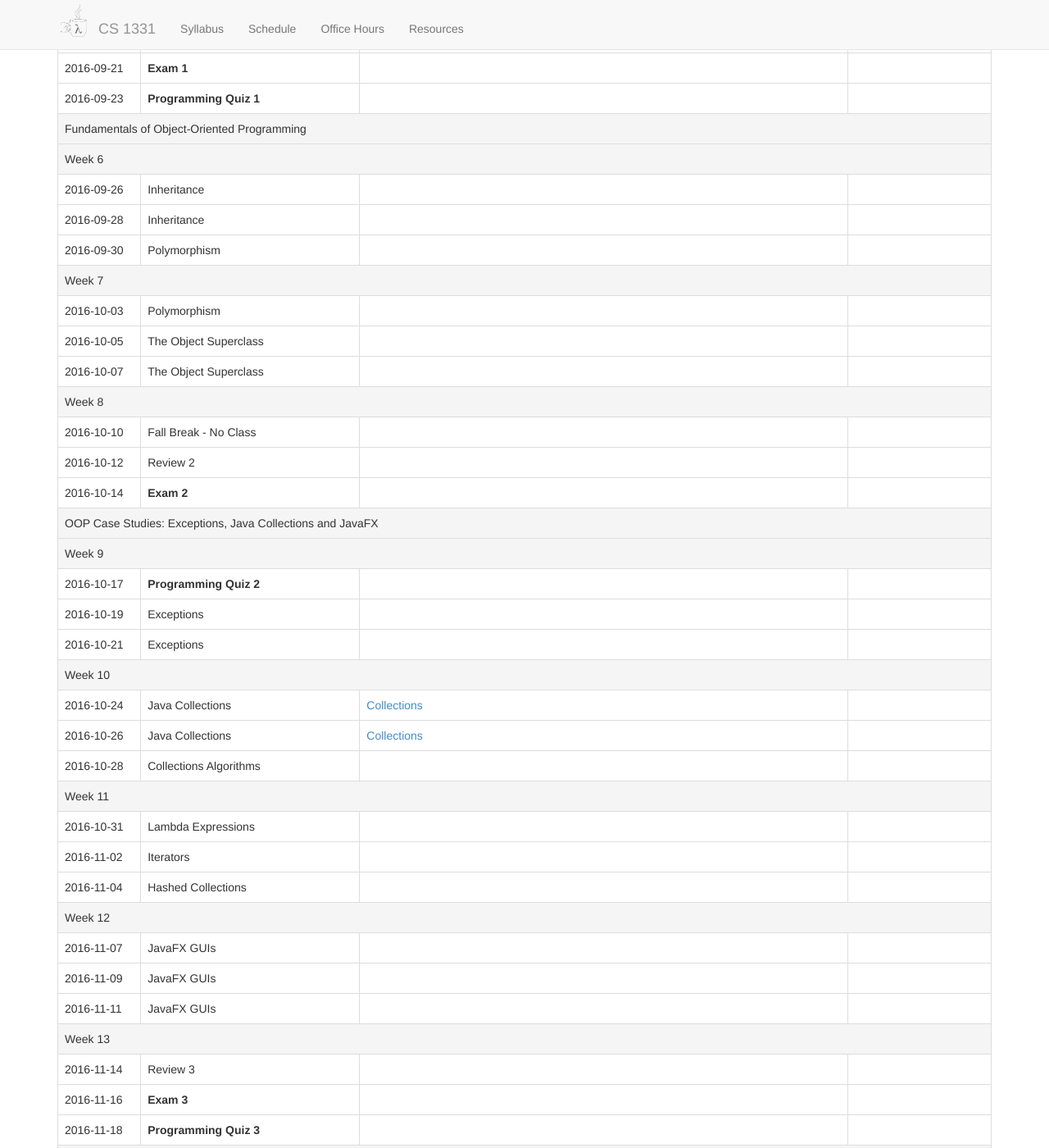
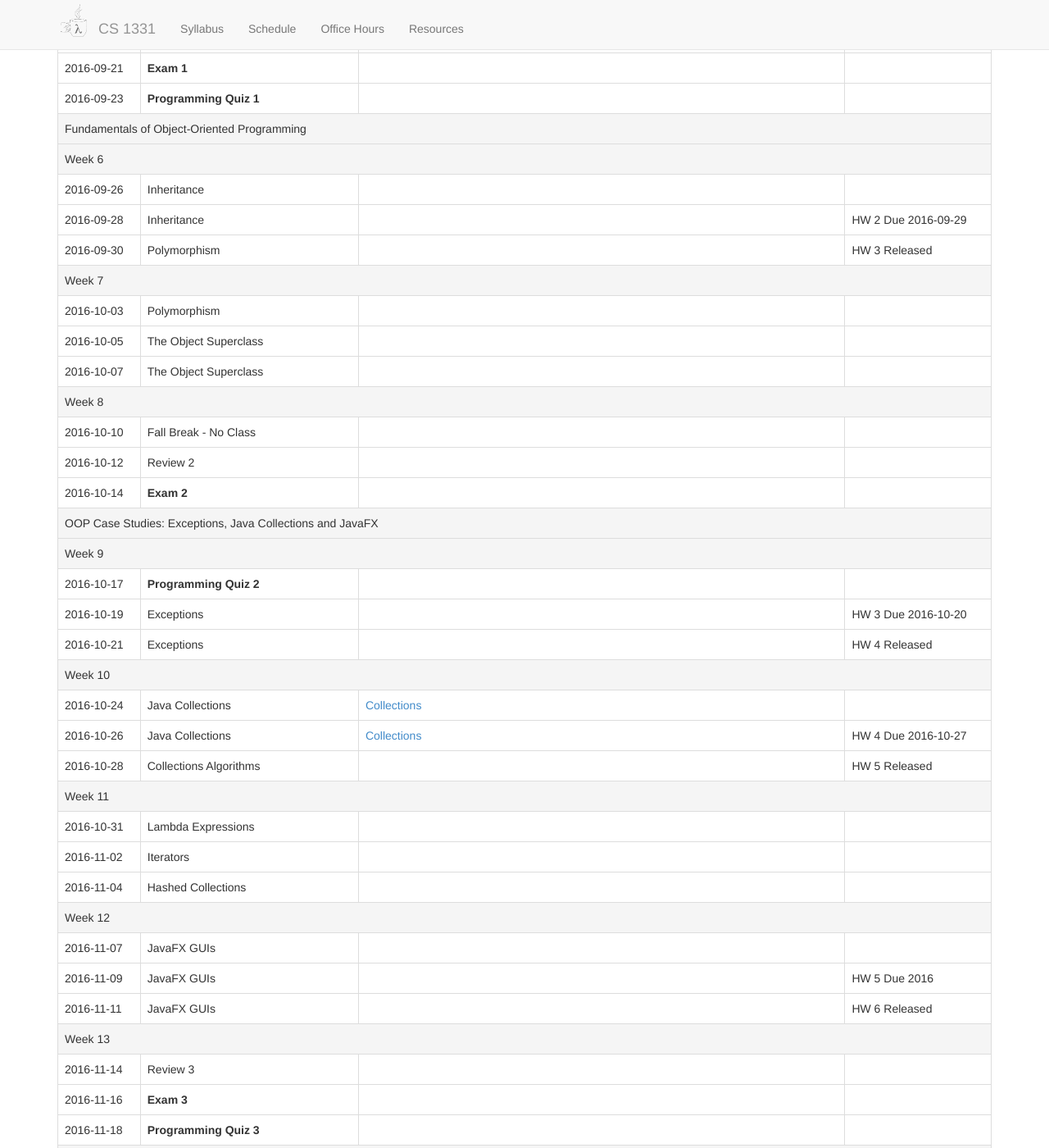
Before and after one commit to cs1331/cs1331.github.io.old, a Jekyll site: the page built from fall2016.html, in a window 1280 px wide and 1400 px high, scrolled down 1809 px. Shown: the whole window at 82% size. Built offline with Jekyll 4.4.1, drawn with Linux system fonts in a browser that asks for light colours; nearby versions of some CDN libraries; some of the changed text lies outside the part shown.

Commit message:
Add proposed HW dates

```diff
--- a/fall2016.html
+++ b/fall2016.html
@@ -178,7 +178,7 @@ title: CS 1331 - Fall 2016
       </td>
       <td>
 
-
+        HW 1 Released
       </td>
     </tr>
 
@@ -273,7 +273,7 @@ title: CS 1331 - Fall 2016
       </td>
       <td>
 
-
+        HW 1 Due 2016-09-15
       </td>
     </tr>
 
@@ -292,7 +292,7 @@ title: CS 1331 - Fall 2016
       </td>
       <td>
 
-
+        HW 2 Released
       </td>
     </tr>
 
@@ -379,7 +379,7 @@ title: CS 1331 - Fall 2016
       </td>
       <td>
 
-
+        HW 2 Due 2016-09-29
       </td>
     </tr>
 
@@ -394,7 +394,7 @@ title: CS 1331 - Fall 2016
       </td>
       <td>
 
-
+        HW 3 Released
       </td>
     </tr>
 
@@ -530,7 +530,7 @@ title: CS 1331 - Fall 2016
       </td>
       <td>
 
-
+        HW 3 Due 2016-10-20
       </td>
     </tr>
 
@@ -545,7 +545,7 @@ title: CS 1331 - Fall 2016
       </td>
       <td>
 
-
+        HW 4 Released
       </td>
     </tr>
 
@@ -579,7 +579,7 @@ title: CS 1331 - Fall 2016
       </td>
       <td>
 
-
+        HW 4 Due 2016-10-27
       </td>
     </tr>
 
@@ -594,7 +594,7 @@ title: CS 1331 - Fall 2016
       </td>
       <td>
 
-
+        HW 5 Released
       </td>
     </tr>
 
@@ -677,7 +677,7 @@ title: CS 1331 - Fall 2016
       </td>
       <td>
 
-
+        HW 5 Due 2016
       </td>
     </tr>
 
@@ -692,7 +692,7 @@ title: CS 1331 - Fall 2016
       </td>
       <td>
 
-
+        HW 6 Released
       </td>
     </tr>
 
@@ -824,7 +824,7 @@ title: CS 1331 - Fall 2016
       </td>
       <td>
 
-
+        HW 6 Due 2016-12-01
       </td>
     </tr>
 
```
Also changed, not shown: 1 other file.
